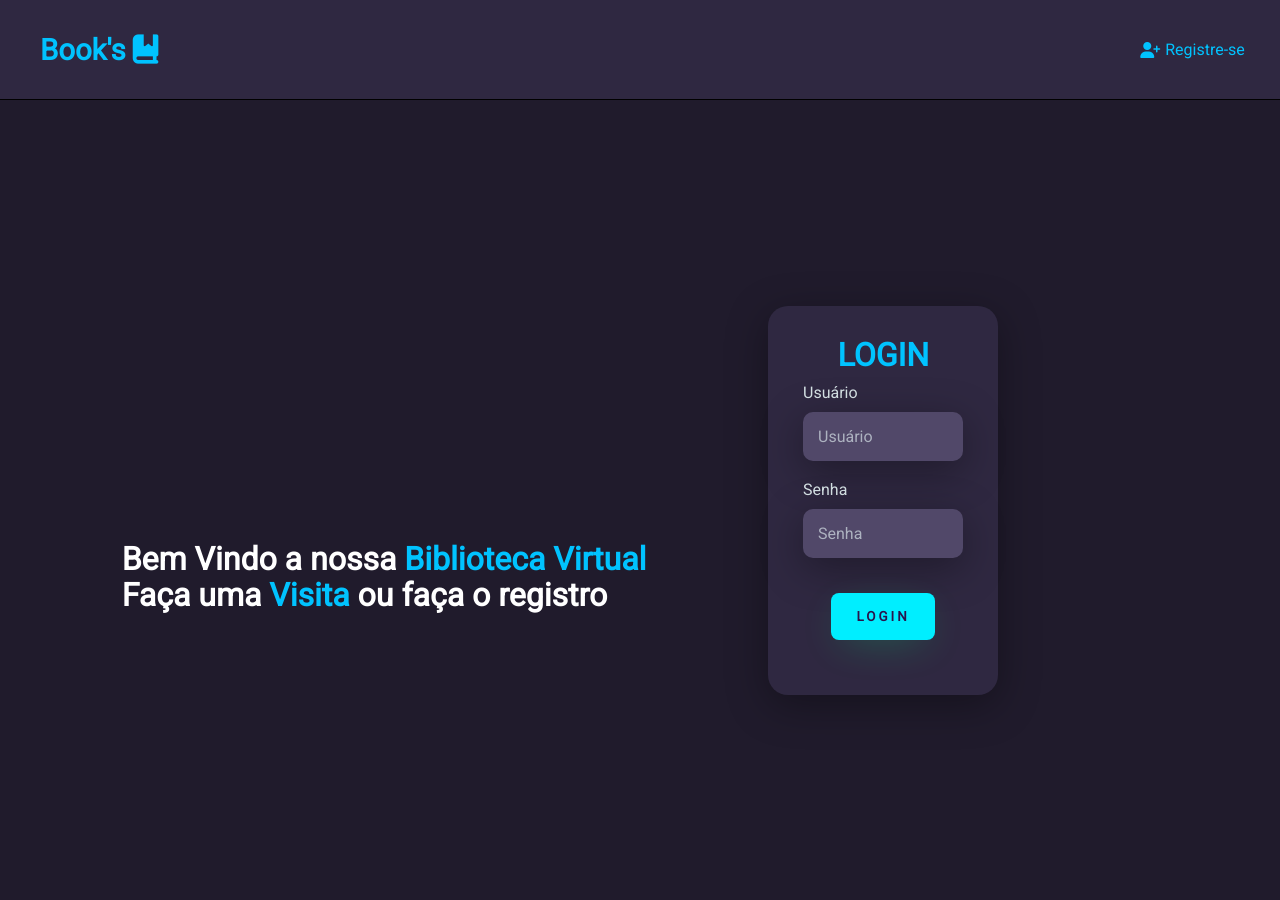
After one commit to ArthurVieiraaa/livroProjetoInt, a PHP site: page /carrinho.html in a window 1280 px wide. The commit adds this page. Run offline with PHP 8.4, Linux system fonts and the light colour scheme; some libraries are stand-ins or nearby versions.

Commit message:
AddPHPpags

```diff
--- a/assets/style/estilo.css
+++ b/assets/style/estilo.css
@@ -209,6 +209,17 @@ body{
 	background: rgb(0, 238, 255);
 	cursor: pointer;
 	box-shadow: 0px 10px 40px -12px #00ff8052;
+}
+
+.btn-visita{
+	color: #00c3ff;
+	transition: all .5s ease;
+	cursor: pointer;
+}
+
+.btn-visita:hover{
+	color: rgb(0, 195, 255, 0.6);
+	transition: all .5s ease;
 }
 
 span{
--- /dev/null
+++ b/carrinho.html
@@ -0,0 +1,53 @@
+<!DOCTYPE html>
+<html lang="pt-br">
+<head>
+    <meta charset="UTF-8">
+    <meta http-equiv="X-UA-Compatible" content="IE=edge">
+    <meta name="viewport" content="width=device-width, initial-scale=1.0">
+    <link rel="stylesheet" href="assets/style/estilo.css">
+    <link rel="stylesheet" href="https://cdnjs.cloudflare.com/ajax/libs/font-awesome/6.1.1/css/all.min.css">
+	<link rel="shortcut icon" href="imgs/logoicon.png" type="image/x-icon">
+    <meta name="viewport" content="width=device-width, initial-scale=1.0">
+    <title>Bem Vindo</title>
+</head>
+<body>
+    <nav class="rf3siq6p3t">
+        <div class="rf3siq6p3t-container">
+            <div class="rf3siq6p3t-logo">
+                <a href="login.html">
+                    <h3>Book's <i class="fa-solid fa-book-bookmark"></i></h3>
+                </a>
+            </div>
+            <div class="rf3siq6p3t-toggle" id="ui5r6qlhla">
+                <span class="u0hpid7tli"></span>
+                <span class="u0hpid7tli"></span>
+                <span class="u0hpid7tli"></span>
+            </div>
+            <ul class="rf3siq6p3t-menu">
+                <li class="rf3siq6p3t-item">
+                    <a href="registro.html" class="rf3siq6p3t-links active"><i class="fa-solid fa-user-plus"></i>Registre-se</a>
+                </li>
+            </ul>
+        </div>
+    </nav>
+    <div class="main-login">
+        <div class="left-login">
+            <h1 >Bem Vindo a nossa <span style="color: #00c3ff;">Biblioteca Virtual</span><br><br>Faça uma <a href="index.html" span style="color: #00c3ff;">Visita</a></span> ou faça o registro</h1>
+        </div>
+        <div class="right-login">
+            <div class="card-login">
+                <h1>LOGIN</h1>
+                <div class="textfield">
+                    <label for="usuario">Usuário</label>
+                    <input type="text" name="usuario" placeholder="Usuário">
+                </div>
+                <div class="textfield">
+                    <label for="senha">Senha</label>
+                    <input type="text" name="senha" placeholder="Senha">
+                </div>
+                <button class="btn-login">Login</button>
+            </div>
+        </div>
+    </div>
+</body>
+</html>
```
Also changed, not shown: include/MySql.php (added, +19 -0 lines), include/functions.php (added, +9 -0 lines), login.php (renamed from login.html, +51 -4 lines), registro.php (renamed from registro.html, +80 -1 lines).
